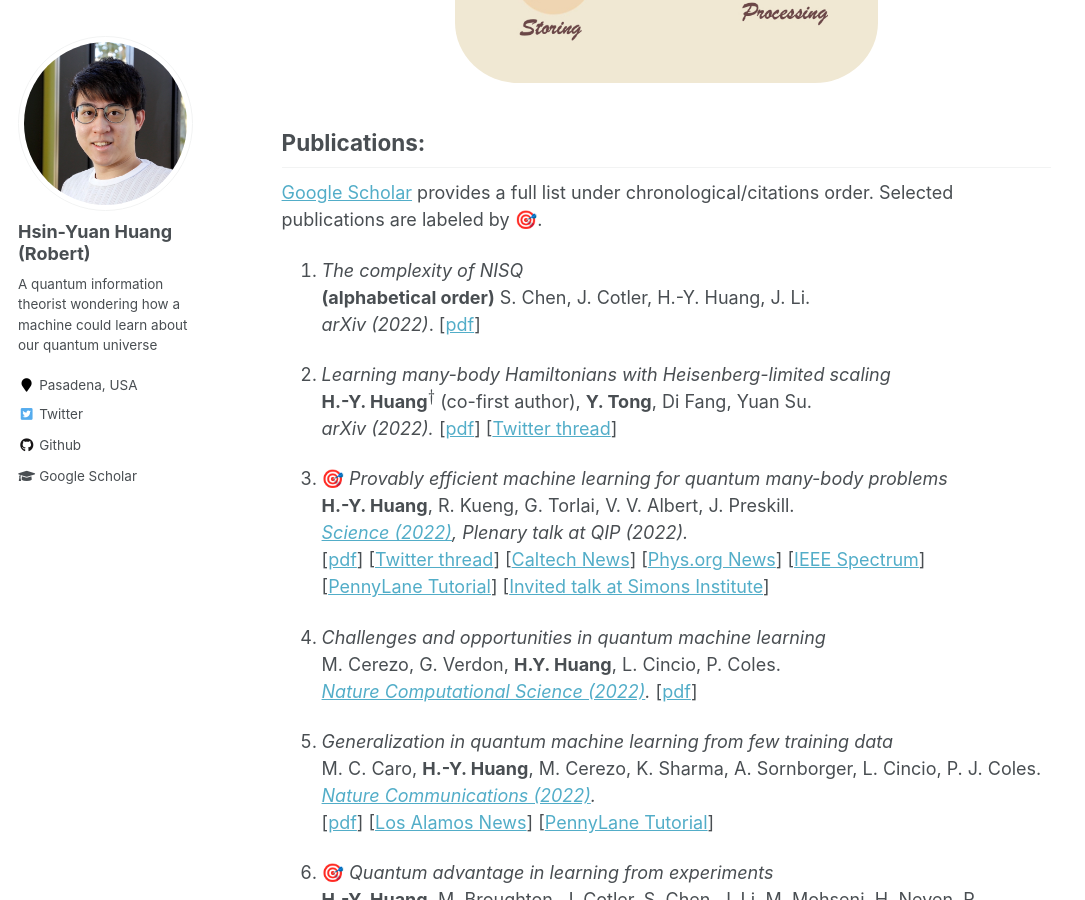
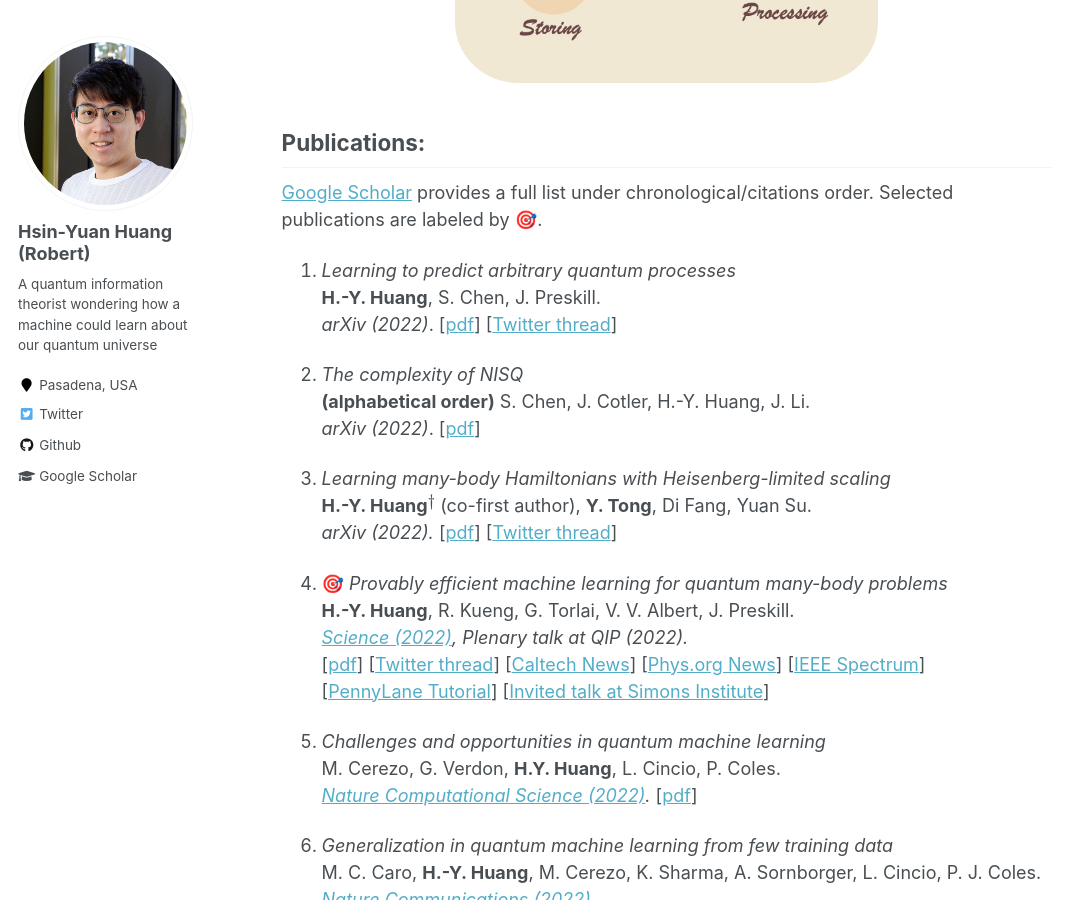
Before and after one commit to hsinyuan-huang/hsinyuan-huang.github.io, a Jekyll site: the page built from _pages/about.md, in a window 1280 px wide and 900 px high, scrolled down 1067 px. Shown: the whole window, without its empty margins (0-1085 px from the left). Built offline with Jekyll 4.4.1, drawn with Linux system fonts in a browser that asks for light colours; emoji names are drawn with the system emoji font; formulas are drawn with MathJax 3.

Commit message:
Update new paper

```diff
--- a/_pages/about.md
+++ b/_pages/about.md
@@ -31,6 +31,11 @@
 ## Publications:
 
 <a href="https://scholar.google.com/citations?user=2y5YF-gAAAAJ&hl=en" target="_blank">Google Scholar</a> provides a full list under chronological/citations order. Selected publications are labeled by :dart:.
+
+1. *Learning to predict arbitrary quantum processes* <br>
+**H.-Y. Huang**, S. Chen, J. Preskill.<br>
+*arXiv (2022)*.
+[<a href="https://arxiv.org/abs/2210.14894" target="_blank">pdf</a>] [<a href="https://twitter.com/RobertHuangHY/status/1585433883146825728" target="_blank">Twitter thread</a>]
 
 1. *The complexity of NISQ* <br>
 **(alphabetical order)** S. Chen, J. Cotler, H.-Y. Huang, J. Li.<br>
@@ -198,7 +203,7 @@
 I have previously worked on machine learning at <a href="https://scholar.google.com/citations?user=SLMkts8AAAAJ&hl=en" target="_blank">Chih-Jen Lin's group</a>, deep learning at <a href="https://www.microsoft.com/en-us/research/lab/microsoft-research-ai/" target="_blank">Microsoft Research</a> and <a href="https://allenai.org/" target="_blank">Allen Institute of AI</a>, and biology at <a href="http://sbl.csie.org/JuanLab/doku.php?id=PI:Hsueh-Fen%20Juan" target="_blank">Hsueh-Fen Juan's lab</a>.
 
 
-{:start="27"}
+{:start="28"}
 5. *FlowQA: grasping flow in history for conversational machine comprehension* <br>
 **H.-Y. Huang**, E. Choi, W. Yih. <br>
 *ICLR (2019)*. [<a href="https://arxiv.org/abs/1810.06683" target="_blank">pdf</a>]
```
